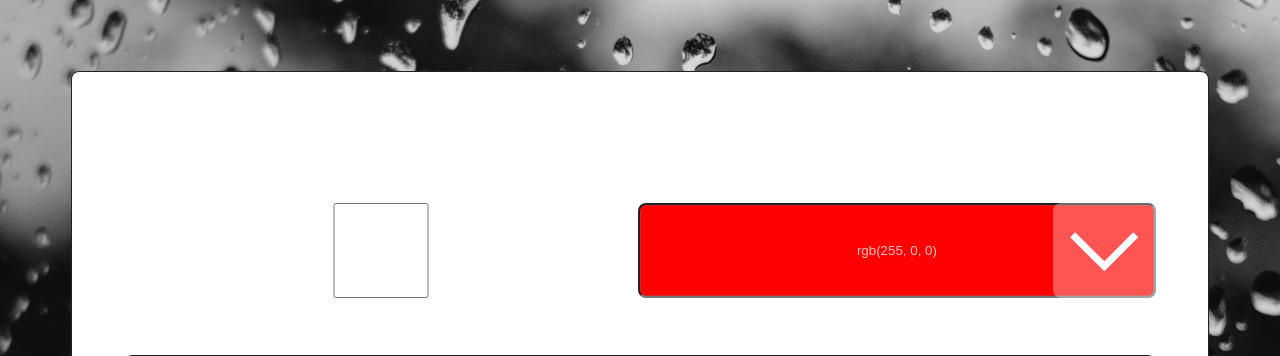
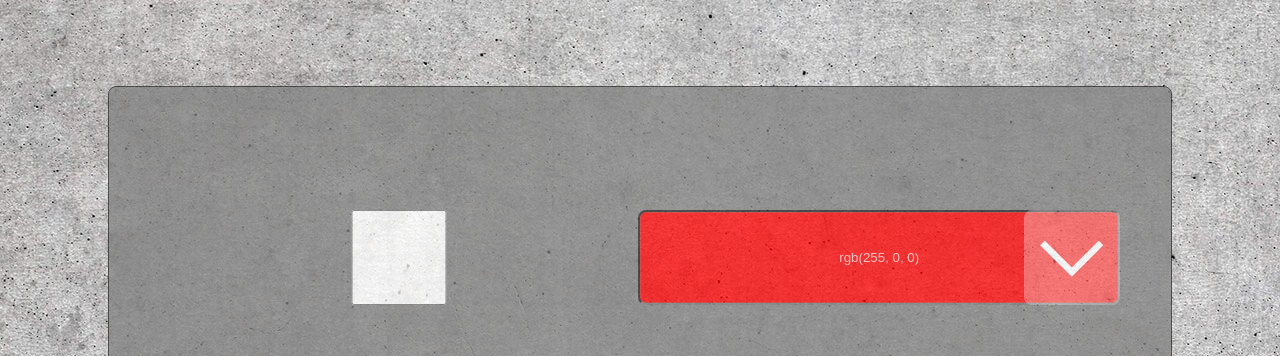
Before and after one commit to aquarockslug/magic_home_webserver, a website: page public/index.html in a window 1280 px wide. Shown: the top 356 px of the page. Drawn offline with Linux system fonts and the light colour scheme.

Commit message:
background fix

```diff
--- a/public/index.html
+++ b/public/index.html
@@ -9,23 +9,30 @@
         <link rel="stylesheet" type="text/css" href="button.css" />
         <script src="color-picker.js"></script>
         <style>
+                html {
+                        height: 100%;
+                }
+
                 body {
                         display: flex;
+                        height: 75%;
                         justify-content: center;
-                        background-image: url("br.jpg");
+                        align-items: stretch;
+                        background-image: url("bg.jpg");
                 }
 
                 #main-menu {
                         display: flex;
-                        margin: 5%;
+                        margin: auto;
                         flex-direction: column;
                         justify-items: space-around;
                         align-content: center;
-                        width: 90%;
+                        width: 80%;
                         border: 1px solid #222222;
                         padding: 25px;
                         border-radius: 8px;
-                        background-color: white
+                        background-color: grey;
+                        opacity: 0.75
                 }
 
                 #picker-form-id,
@@ -63,7 +70,6 @@
         </div>
         <script>
                 var panelPicker = new ColorPicker('#panel-picker')
-                var power = document.getElementById('powerButton')
         </script>
 </body>
 
```
Also changed, not shown: public/bg.jpg (added), public/br.jpg (deleted).
